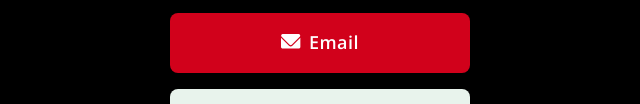
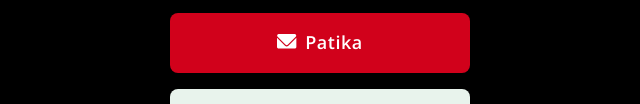
Before and after one commit to mesutAygun1881/mesutAygun1881.github.io, a plain HTML site: page index.html in a window 1280 px wide. Shown: the part 848-952 px from the top of the page, 320-960 px from the left. Drawn offline with nearby package versions, Linux system fonts and the light colour scheme.

Commit message:
Update index.html

```diff
--- a/index.html
+++ b/index.html
@@ -72,7 +72,7 @@ i<!DOCTYPE html>
           <br>
 
         <!-- Twitter -->
-         <a class="button button-email" href="https://app.patika.dev/aygunmesut"><img class="icon" src="icons/envelope.svg">Email</a>
+         <a class="button button-email" href="https://app.patika.dev/aygunmesut"><img class="icon" src="icons/envelope.svg">Patika</a>
          <br>
 
 
```
